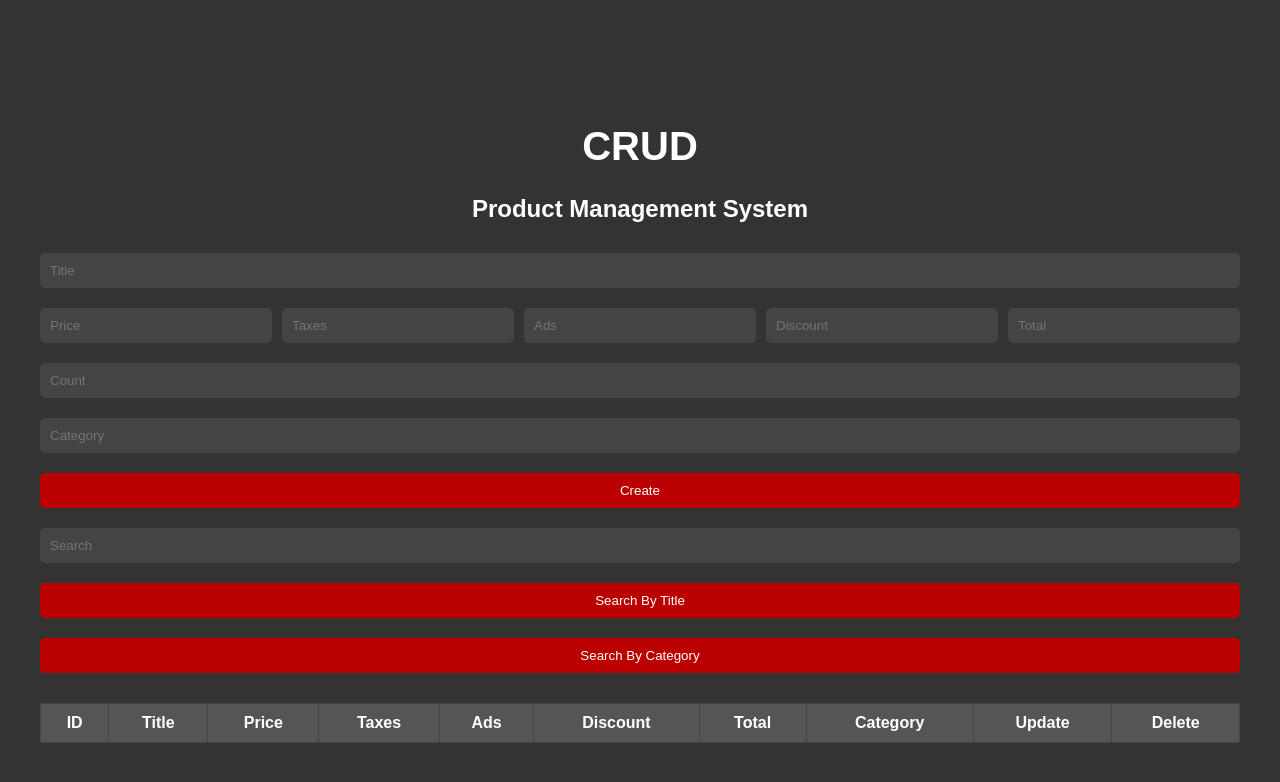
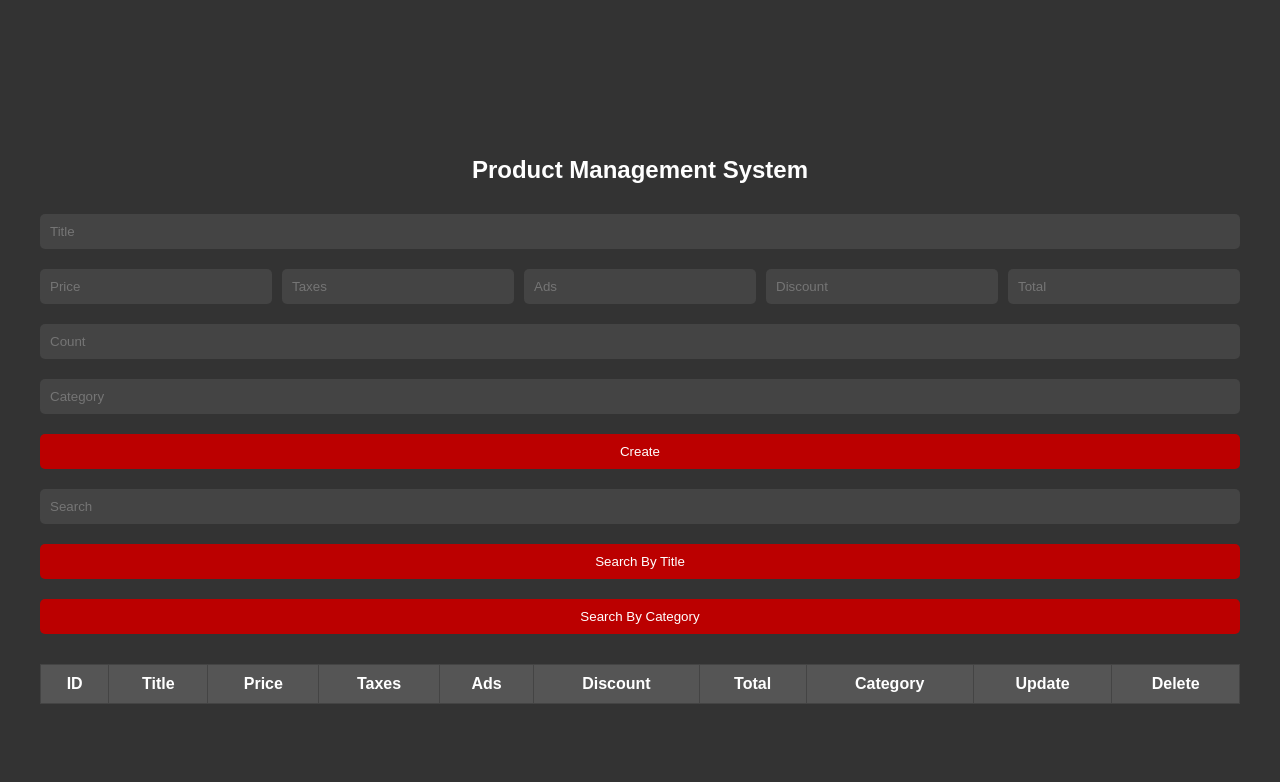
Before and after one commit to brahimakil/jssavingproductsapp, a plain HTML site: page index.html in a window 1280 px wide. Drawn offline with Linux system fonts and the light colour scheme.

Commit message:
Update index.html

```diff
--- a/index.html
+++ b/index.html
@@ -8,7 +8,6 @@
 </head>
 <body>
     <div class="container">
-        <h1 class="title">CRUD</h1>
         <h2 class="subtitle">Product Management System</h2>
         <input type="text" id="title" placeholder="Title">
         <div class="price-info">
```
